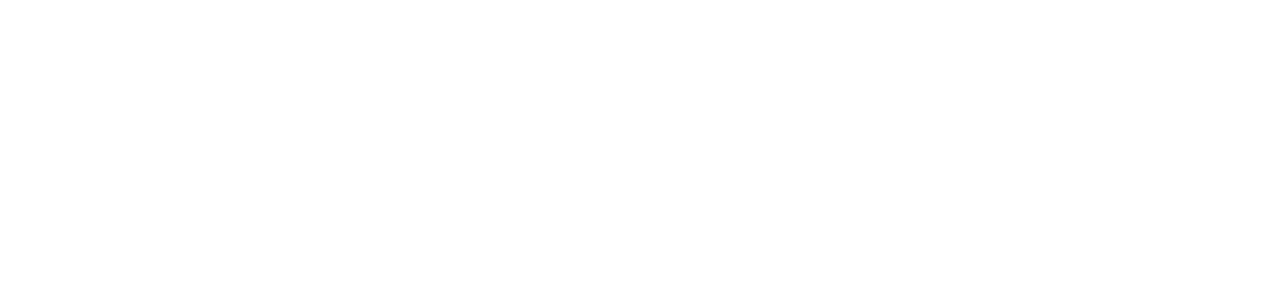
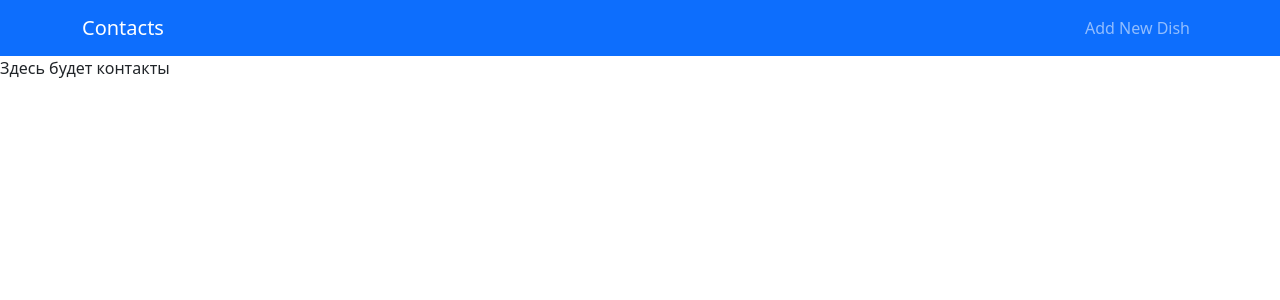
Before and after one commit to ArsenSadykov2/HomeWork-70, a React (Vite) app: page / in a window 1280 px wide. Shown: the top 300 px of the page. Built offline with nearby package versions, Linux system fonts and the light colour scheme.

Commit message:
Commit init. Added Toolbar component and made showing Routes.

```diff
--- a/src/App.tsx
+++ b/src/App.tsx
@@ -1,8 +1,15 @@
 import './App.css'
+import {Routes, Route} from "react-router-dom";
+import Home from "./containers/Home/Home.tsx";
+import NewContact from "./containers/NewContact/NewContact.tsx";
 
 const App = () => (
     <>
-
+        <Routes>
+            <Route path="/" element={<Home/>}></Route>
+            <Route path="/new-contact" element={<NewContact/>}></Route>
+            <Route path="*" element={(<h1>Not Page Found</h1>)}/>
+        </Routes>
     </>
 );
 
--- a/src/components/ToolBar/ToolBar.tsx
+++ b/src/components/ToolBar/ToolBar.tsx
@@ -0,0 +1,20 @@
+import {NavLink} from "react-router-dom";
+
+const Toolbar= () => {
+    return (
+        <nav className="navbar navbar-expand-lg navbar-dark bg-primary">
+            <div className="container">
+                <NavLink to='/' className="navbar-brand">Contacts</NavLink>
+                <div className="collapse navbar-collapse">
+                    <ul className="navbar-nav ms-auto">
+                        <li className="nav-item btn-success">
+                            <NavLink to='/new-contact' className="nav-link">Add New Dish</NavLink>
+                        </li>
+                    </ul>
+                </div>
+            </div>
+        </nav>
+    );
+};
+
+export default Toolbar;
--- a/src/containers/Home/Home.tsx
+++ b/src/containers/Home/Home.tsx
@@ -0,0 +1,16 @@
+import Toolbar from "../../components/ToolBar/ToolBar.tsx";
+
+const Home = () => {
+    return (
+        <div>
+            <header><Toolbar/></header>
+            <main>
+                <div>
+                    Здесь будет контакты
+                </div>
+            </main>
+        </div>
+    );
+};
+
+export default Home;
--- /dev/null
+++ b/src/containers/NewContact/NewContact.tsx
@@ -0,0 +1,10 @@
+
+const NewContact = () => {
+    return (
+        <div>
+            Here will be form
+        </div>
+    );
+};
+
+export default NewContact;
```
